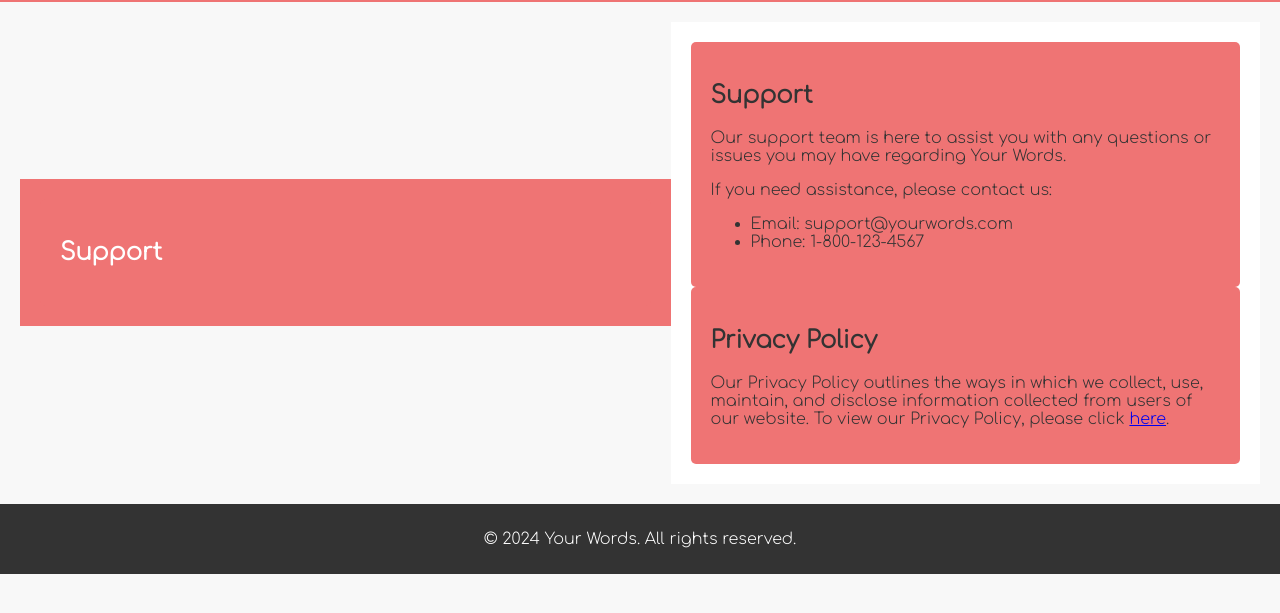
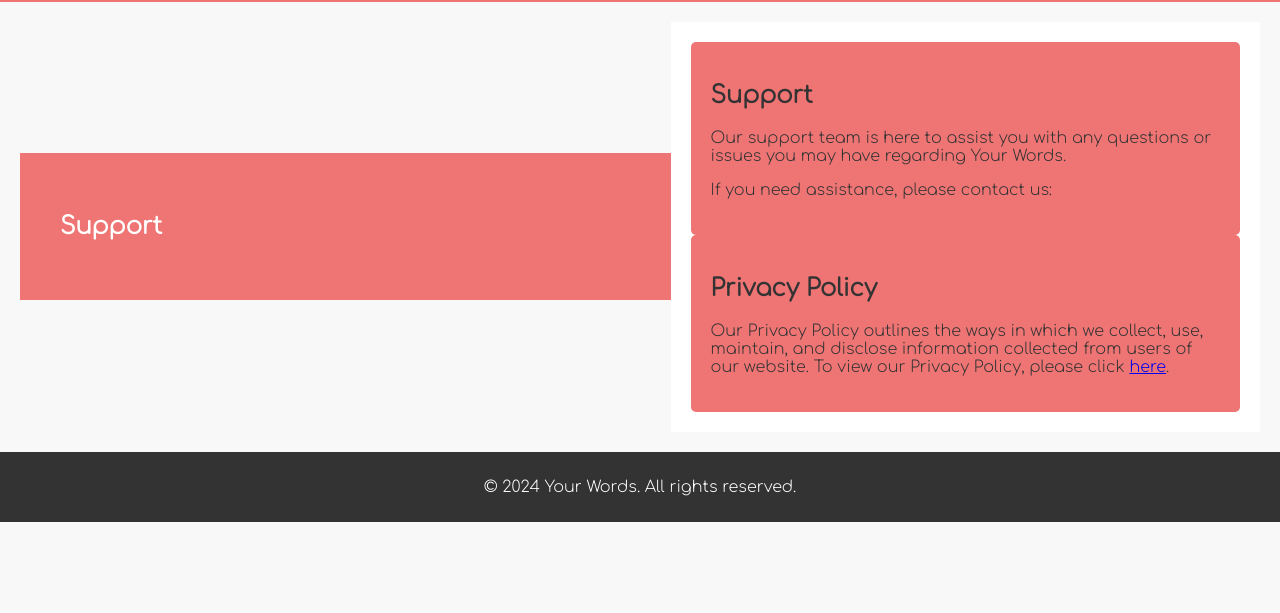
Before and after one commit to jamescrowther93/your-words-website, a plain HTML site: page support.html in a window 1280 px wide. Shown: the part 117-730 px from the top of the page. Drawn offline with Linux system fonts and the light colour scheme.

Commit message:
Add files via upload

```diff
--- a/support.html
+++ b/support.html
@@ -107,10 +107,8 @@
                 <h2>Support</h2>
                 <p>Our support team is here to assist you with any questions or issues you may have regarding Your Words.</p>
                 <p>If you need assistance, please contact us:</p>
-                <ul>
-                    <li>Email: support@yourwords.com</li>
-                    <li>Phone: 1-800-123-4567</li>
-                </ul>
+
+
             </div>
             <div class="quote-box">
                 <h2>Privacy Policy</h2>
```
